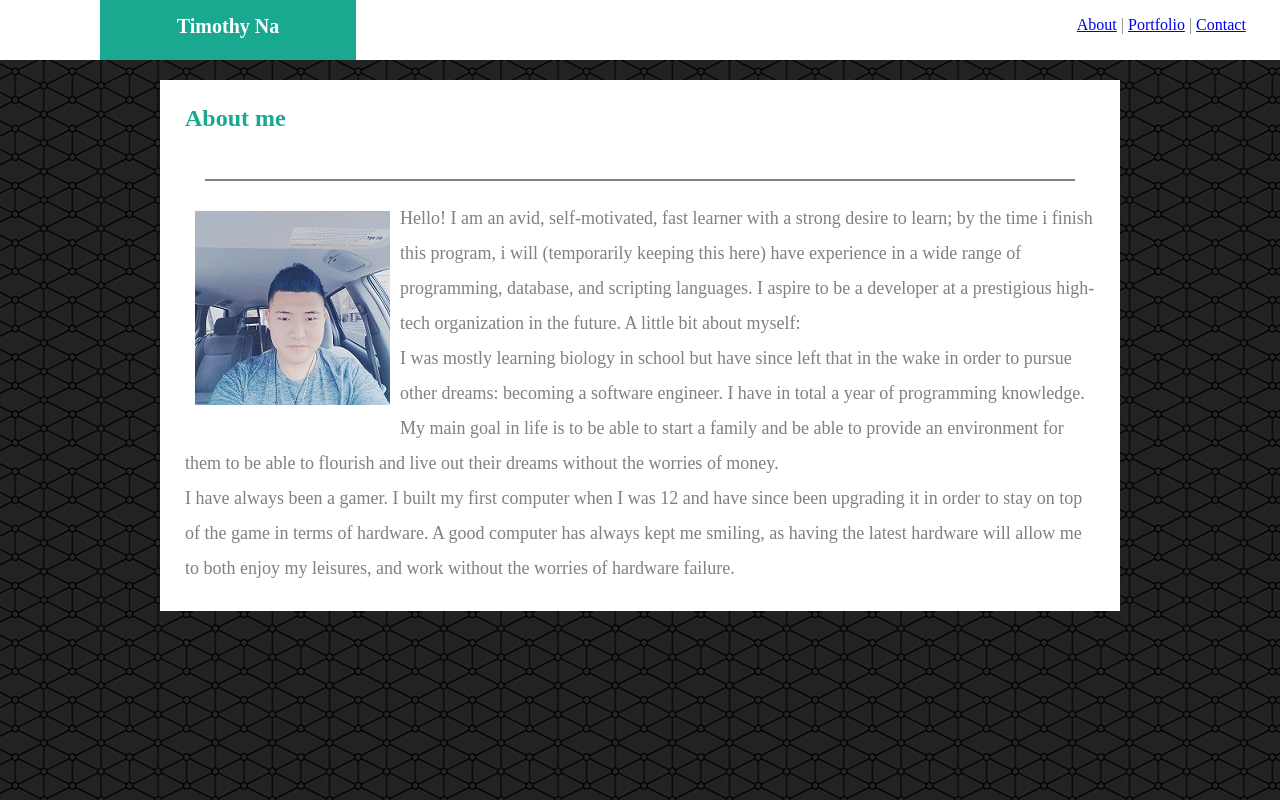
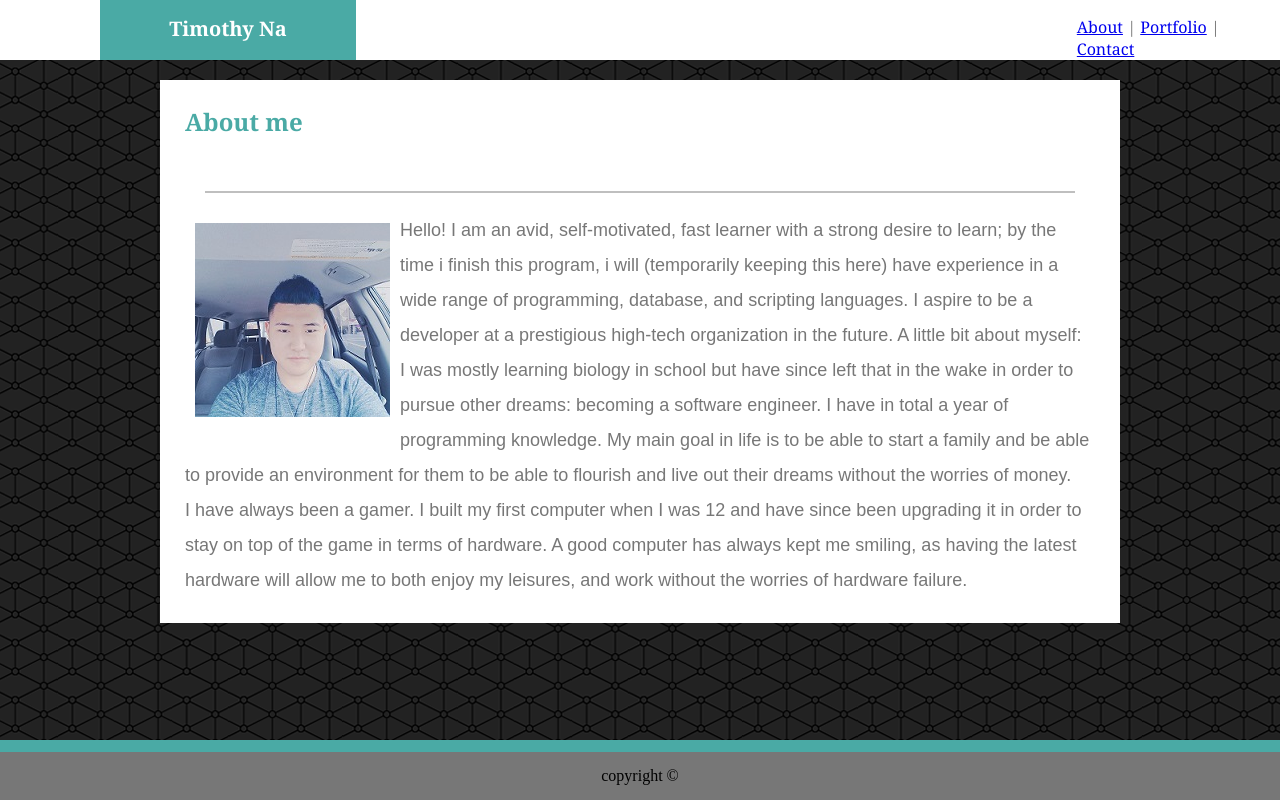
Before and after one commit to tn97/HW-Wireframe, a plain HTML site: page HW/recommendedhw/index.html in a window 1280 px wide. Drawn offline with Linux system fonts and the light colour scheme.

Commit message:
updated according to instructions

```diff
--- a/HW/recommendedhw/assets/css/style.css
+++ b/HW/recommendedhw/assets/css/style.css
@@ -1,8 +1,6 @@
 * {
     box-sizing: border-box;
     text-align: center;
-
-    /* outline: 2px dotted white; */
 }
 
 body {
@@ -12,19 +10,22 @@ body {
 }
 
 header {
+    font-family: "Georgia", Times, "Times New Roman", serif;
     width: 100%;
     height: 60px;
     margin-bottom: 20px;
     padding: 0;
-    background:white;
+    background: #ffffff;
+    border: #cccccc;
 }
 
 .yourname {
+    font-family: "Georgia", Times, "Times New Roman", serif;
     height: 100%;
     width: 20%;
     margin-left: 100px;
     padding: 10px;
-    background: rgb(25, 168, 144);
+    background: #4aaaa5;
     float: left;
 }
 
@@ -36,9 +37,10 @@ header {
     margin: auto;
 }
 ul {
+    font-family: "Georgia", Times, "Times New Roman", serif;
     text-align: initial;
     width: 19%;
-    color: grey;
+    color: #777777;
     list-style-type: none;
     font-size: 16px;
     float: right;
@@ -49,11 +51,12 @@ li {
 }
 
 .aboutmebox {
+    font-family: "Georgia", Times, "Times New Roman", serif;
     text-align: left;
     font-size: 24px;
     font-weight: bold;
     width: 960px;
-    color: rgb(25, 168, 144);
+    color: #4aaaa5;
     height: 100%;
     background: white;
     margin: auto;
@@ -62,7 +65,7 @@ li {
 }
 
 .separator {
-    border:1px solid grey;
+    border:1px solid #7777;
     margin: 20px;
 }
 
@@ -70,7 +73,7 @@ li {
     line-height: 35px;
     font-size: 18px;
     font-weight: normal;
-    color: grey;
+    color: #777777;
 }
 
 .aboutmeimage {
@@ -79,19 +82,20 @@ li {
 }
 
 .text {
+    font-family: "Arial", "Helvetica Neue", Helvetica, sans-serif;
     text-align: left;
 }
 
 .nameheader {
     text-align: left;
     font-size: 16px;
-    color: grey;
+    color: #777777;
 }
 
 .emailheader {
     text-align: left;
     font-size: 16px;
-    color: grey;
+    color: #777777;
 }
 
 input {
@@ -102,7 +106,7 @@ input {
 .messageheader {
     text-align: left;
     font-size: 16px;
-    color: grey;
+    color: #777777;
 }
 
 .messageinput {
@@ -112,7 +116,8 @@ input {
 }
 
 .submitbutton {
-    background: rgb(25, 168, 144);
+    font-family: "Arial", "Helvetica Neue", Helvetica, sans-serif;
+    background: #4aaaa5;;
     margin-top: 15px;
     padding: 5px;
     font-size: 14px;
@@ -129,12 +134,6 @@ input {
     position: relative;
 }
 
-/* .hangman, .rpgGame, .triviaGame, .rutgersInfoWidget, .rockPaperScissors {
-    width: 300px;
-    height: 200px;
-    float: left;
-} */
-
 .words {
     width: 100%;
     height: 30px;
@@ -145,27 +144,19 @@ input {
     position: absolute;
     top: 90px;
 }
-/*
-.hangman {
-    float: left;
+
+#tealfooter {
+    padding: 30px;
+    background: #4aaaa5;
+    width: 100%;
+    position: absolute;
+    bottom: 0;
 }
 
-.rpgGame {
-    float: left;
-    margin-left: 20px;
+footer {
+    padding: 15px;
+    background: #777777;
+    position: absolute;
+    width: 100%;
+    bottom: 0;
 }
-
-.triviaGame {
-    float: left;
-    margin: 20px;
-}
-
-.rutgersInfoWidget {
-    float: left;
-    margin: 20px;
-}
-
-.rockPaperScissors {
-    float: left;
-    margin: 20px;
-} */
--- a/HW/recommendedhw/index.html
+++ b/HW/recommendedhw/index.html
@@ -55,19 +55,24 @@
             </div>
             <div class="text">
                 Hello! I am an avid, self-motivated, fast learner with a strong desire to learn; by the time i finish this program, i will
-                (temporarily keeping this here) have experience in a wide range of programming, database, and scripting languages. I aspire
-                to be a developer at a prestigious high-tech organization in the future.
-                A little bit about myself: <br>
-                I was mostly learning biology in school but have since left that in the wake in order to pursue other dreams: becoming a
-                software engineer. I have in total a year of programming knowledge. My main goal in life is to be able to start a family
-                and be able to provide an environment for them to be able to flourish and live out their dreams without the worries of money.
-                <br>
-                I have always been a gamer. I built my first computer when I was 12 and have since been upgrading it in order to stay
-                on top of the game in terms of hardware. A good computer has always kept me smiling, as having the latest hardware will
-                allow me to both enjoy my leisures, and work without the worries of hardware failure.
+                (temporarily keeping this here) have experience in a wide range of programming, database, and scripting languages.
+                I aspire to be a developer at a prestigious high-tech organization in the future. A little bit about myself:
+                <br> I was mostly learning biology in school but have since left that in the wake in order to pursue other dreams:
+                becoming a software engineer. I have in total a year of programming knowledge. My main goal in life is to
+                be able to start a family and be able to provide an environment for them to be able to flourish and live
+                out their dreams without the worries of money.
+                <br> I have always been a gamer. I built my first computer when I was 12 and have since been upgrading it in
+                order to stay on top of the game in terms of hardware. A good computer has always kept me smiling, as having
+                the latest hardware will allow me to both enjoy my leisures, and work without the worries of hardware failure.
             </div>
         </div>
     </div>
+    <div id="tealfooter">
+    </div>
+
+    <footer>
+        copyright ©
+    </footer>
 </body>
 
 </html>
```
